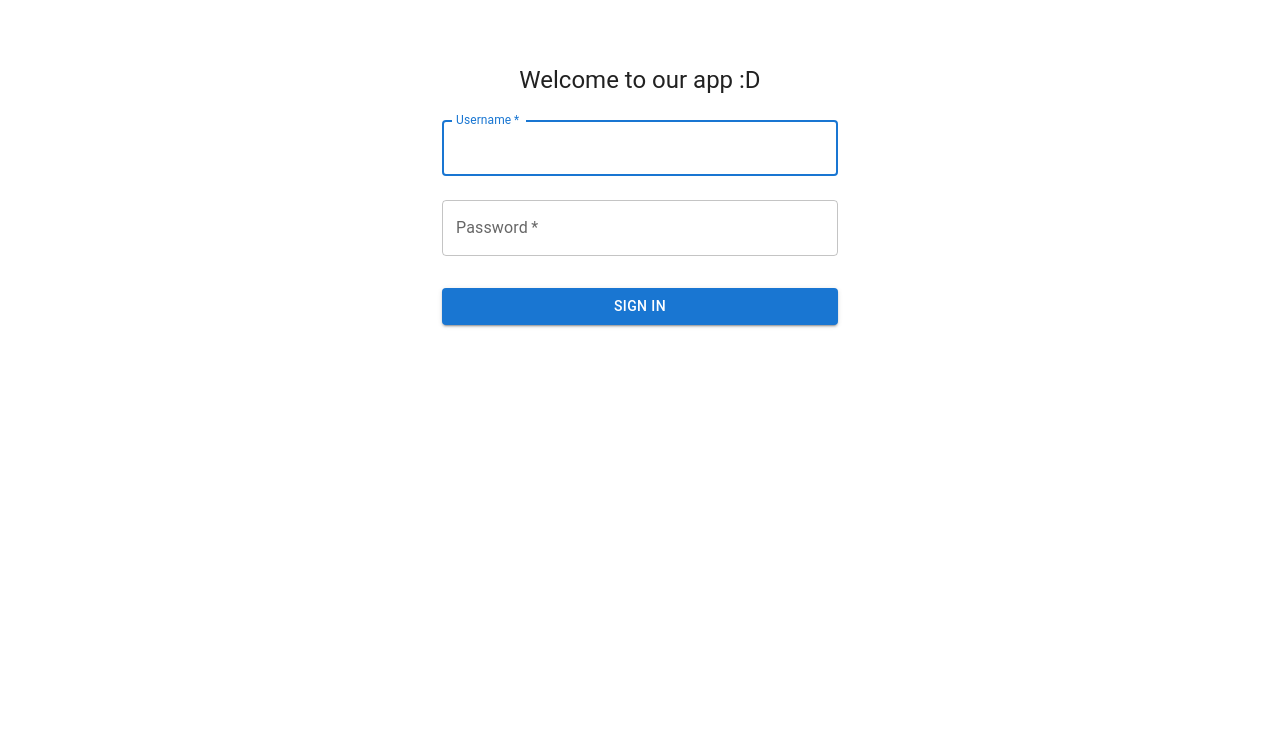
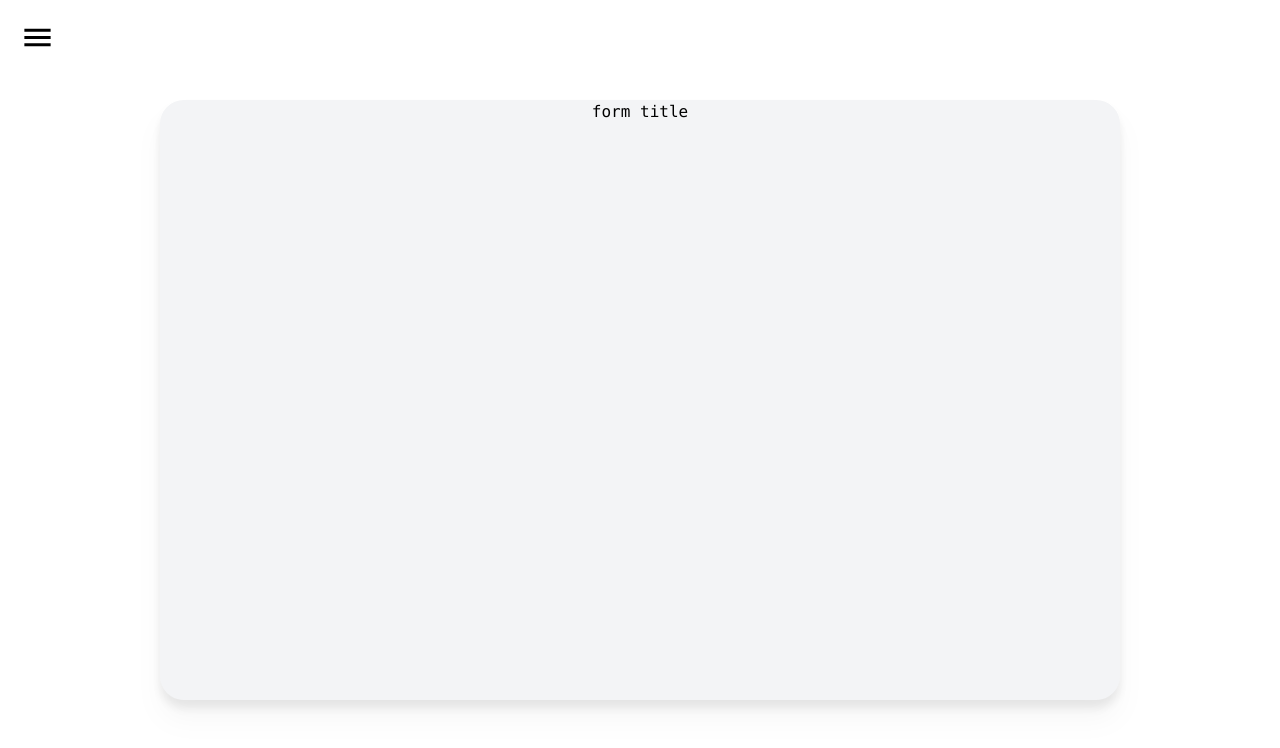
Before and after one commit to Richard-Hutch/Wacode-JARN-23, a React (Create React App) app in the folder wacode_app_23/: page / in a window 1280 px wide. Shown: the top 748 px of the page. Built offline with nearby package versions, Linux system fonts and the light colour scheme.

Commit message:
menu click

```diff
--- a/wacode_app_23/src/App.js
+++ b/wacode_app_23/src/App.js
@@ -5,7 +5,8 @@ import MainPage from './components/MainPage';
 function App() {
   return (
     <div className="App font-mono">
-      <LoginMenu/>
+      <MainPage/>
+      {/* <LoginMenu/> */}
     </div>
   );
 }
--- a/wacode_app_23/src/components/MainPage.js
+++ b/wacode_app_23/src/components/MainPage.js
@@ -1,16 +1,34 @@
-import React from "react";
+import React, { useState, useEffect, useRef } from "react";
 import DailyInputForm from "./DailyInputForm";
-import MenuIcon from '@mui/icons-material/Menu';
+import MenuIcon from "@mui/icons-material/Menu";
 
-// Create a functional component
 const MainPage = (props) => {
+  const [isMenuOpen, setIsMenuOpen] = useState(false);
+
+  const handleMenuClick = () => {
+    setIsMenuOpen(!isMenuOpen);
+
+  };
+
   return (
-    <div class="h-screen w-screen flex items-center justify-center">
-      <MenuIcon className="absolute top-5 left-5"/>
+    <div className="h-screen w-screen flex items-center justify-center">
+      <button onClick={handleMenuClick}>
+          <MenuIcon
+            className="absolute top-5 left-5 hover:bg-gray-100 hover:rounded-2xl"
+            fontSize="large"
+          />
+      </button>
+
+      {isMenuOpen === true && (
+        <div
+          className={`absolute top-14 left-5 bg-slate-600`}
+        >
+          fsdfadfldskf;jskldf
+        </div>
+      )}
       <DailyInputForm />
     </div>
   );
 };
 
-// Export the component
 export default MainPage;
```
